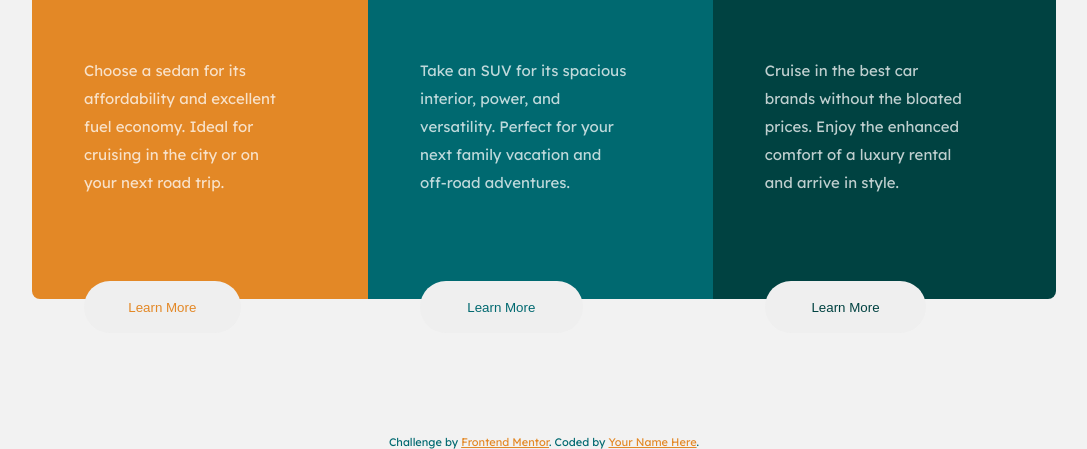
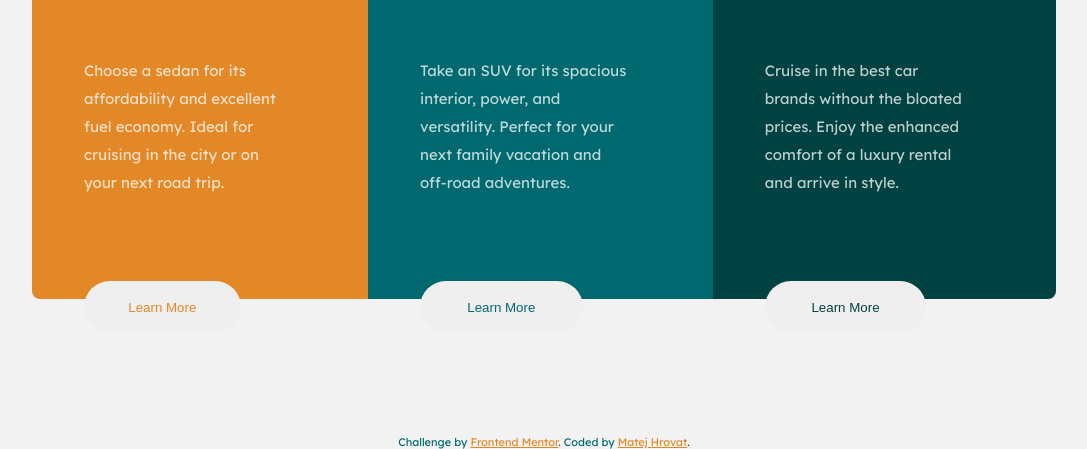
Before and after one commit to soundsmetallic/3_column_preview_card, a website: page index.html in a window 1280 px wide. Shown: the part 351-800 px from the top of the page, without its empty margins (96-1183 px from the left). Drawn offline with Linux system fonts and the light colour scheme.

Commit message:
Update index.html

```diff
--- a/index.html
+++ b/index.html
@@ -49,7 +49,7 @@
 
   <div class="attribution">
     Challenge by <a href="https://www.frontendmentor.io/challenges/3column-preview-card-component-pH92eAR2-" target="_blank">Frontend Mentor</a>.
-    Coded by <a href="#">Your Name Here</a>.
+    Coded by <a href="#">Matej Hrovat</a>.
   </div>
 </body>
 </html>
```
